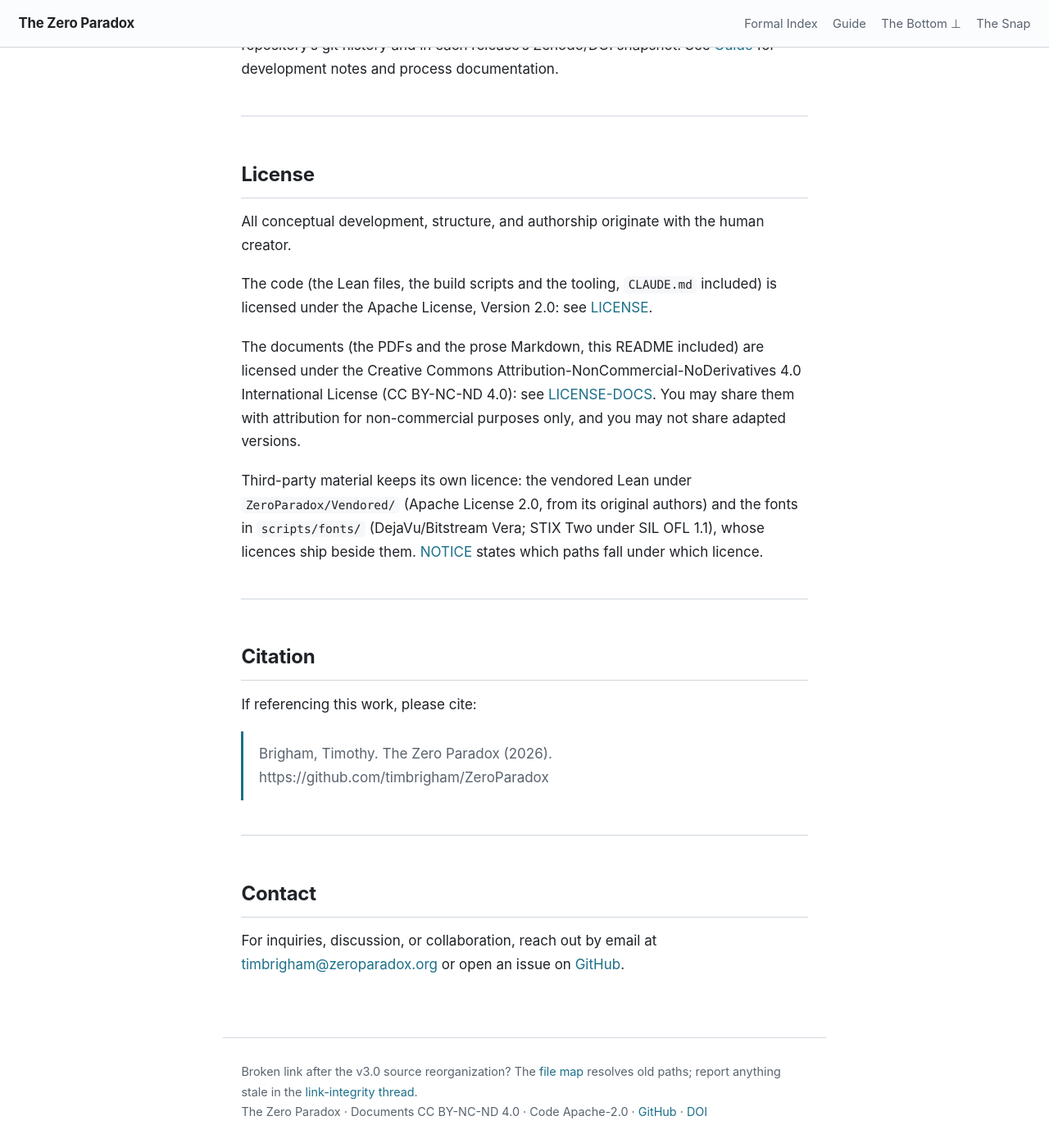
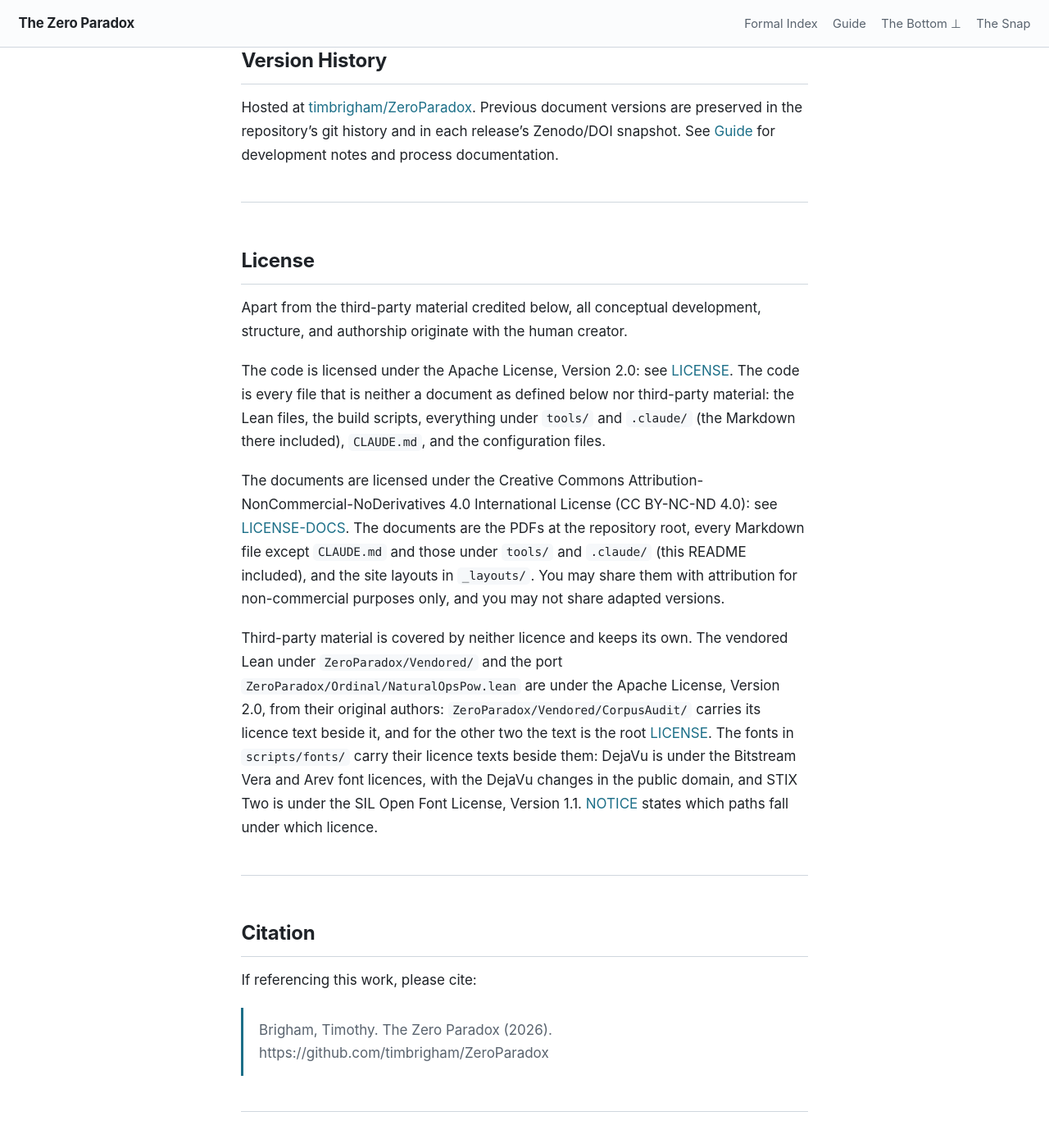
Before and after one commit to timbrigham/ZeroParadox, a Jekyll site: the page built from README.md, in a window 1280 px wide and 1400 px high, scrolled down 13762 px. Shown: the whole window at 82% size. Built offline with Jekyll 4.4.1, drawn with Linux system fonts in a browser that asks for light colours; our own code applies the rules of GitHub Pages for plain Markdown files; some of the changed text lies outside the part shown.

Commit message:
Relicense: fix round-1 review findings; LICENSE-DOCS preamble, README top line, Zenodo licence lead (Tim 2026-10-25)
Co-Authored-By: Claude Opus 5.5 <noreply@anthropic.com>
Claude-Session: https://claude.ai/code/session_01NYJd4eT1BYi8RSKhY3zAYq

```diff
--- a/README.md
+++ b/README.md
@@ -3,6 +3,8 @@
 *A Lean 4 formalization: one diagonal fixed point at the bottom of five mathematical fields - the snap off it a theorem, the recurrence machine-verified, the boundary proved.*
 
 [![Minimal Core](https://github.com/timbrigham/ZeroParadox/actions/workflows/minimal_core.yml/badge.svg)](https://github.com/timbrigham/ZeroParadox/actions/workflows/minimal_core.yml) [![Complete Project](https://github.com/timbrigham/ZeroParadox/actions/workflows/lean_action_ci.yml/badge.svg)](https://github.com/timbrigham/ZeroParadox/actions/workflows/lean_action_ci.yml) [![Sponsor](https://img.shields.io/badge/Sponsor-%E2%9D%A4-ff69b4?logo=githubsponsors&logoColor=white)](https://github.com/sponsors/timbrigham) [![DOI](https://zenodo.org/badge/DOI/10.5281/zenodo.20060860.svg)](https://doi.org/10.5281/zenodo.20060860)
+
+Code: Apache License, Version 2.0. Documents (the PDFs, the site layouts, and every Markdown file except `CLAUDE.md` and those under `tools/` and `.claude/`): CC BY-NC-ND 4.0. Third-party material keeps its own licence. See [NOTICE](NOTICE).
 
 ---
 
@@ -155,13 +157,13 @@ Hosted at [timbrigham/ZeroParadox](https://github.com/timbrigham/ZeroParadox). P
 
 ## License
 
-All conceptual development, structure, and authorship originate with the human creator.
+Apart from the third-party material credited below, all conceptual development, structure, and authorship originate with the human creator.
 
-The code (the Lean files, the build scripts and the tooling, `CLAUDE.md` included) is licensed under the Apache License, Version 2.0: see [LICENSE](LICENSE).
+The code is licensed under the Apache License, Version 2.0: see [LICENSE](LICENSE). The code is every file that is neither a document as defined below nor third-party material: the Lean files, the build scripts, everything under `tools/` and `.claude/` (the Markdown there included), `CLAUDE.md`, and the configuration files.
 
-The documents (the PDFs and the prose Markdown, this README included) are licensed under the Creative Commons Attribution-NonCommercial-NoDerivatives 4.0 International License (CC BY-NC-ND 4.0): see [LICENSE-DOCS](LICENSE-DOCS). You may share them with attribution for non-commercial purposes only, and you may not share adapted versions.
+The documents are licensed under the Creative Commons Attribution-NonCommercial-NoDerivatives 4.0 International License (CC BY-NC-ND 4.0): see [LICENSE-DOCS](LICENSE-DOCS). The documents are the PDFs at the repository root, every Markdown file except `CLAUDE.md` and those under `tools/` and `.claude/` (this README included), and the site layouts in `_layouts/`. You may share them with attribution for non-commercial purposes only, and you may not share adapted versions.
 
-Third-party material keeps its own licence: the vendored Lean under `ZeroParadox/Vendored/` (Apache License 2.0, from its original authors) and the fonts in `scripts/fonts/` (DejaVu/Bitstream Vera; STIX Two under SIL OFL 1.1), whose licences ship beside them. [NOTICE](NOTICE) states which paths fall under which licence.
+Third-party material is covered by neither licence and keeps its own. The vendored Lean under `ZeroParadox/Vendored/` and the port `ZeroParadox/Ordinal/NaturalOpsPow.lean` are under the Apache License, Version 2.0, from their original authors: `ZeroParadox/Vendored/CorpusAudit/` carries its licence text beside it, and for the other two the text is the root [LICENSE](LICENSE). The fonts in `scripts/fonts/` carry their licence texts beside them: DejaVu is under the Bitstream Vera and Arev font licences, with the DejaVu changes in the public domain, and STIX Two is under the SIL Open Font License, Version 1.1. [NOTICE](NOTICE) states which paths fall under which licence.
 
 ---
 
```
Also changed, not shown: CLAUDE.md (+3 -2 lines), scripts/README.md (+2 -2 lines), tools/process/lean-development.md (+3 -2 lines), .zenodo.json, 2 other files.
